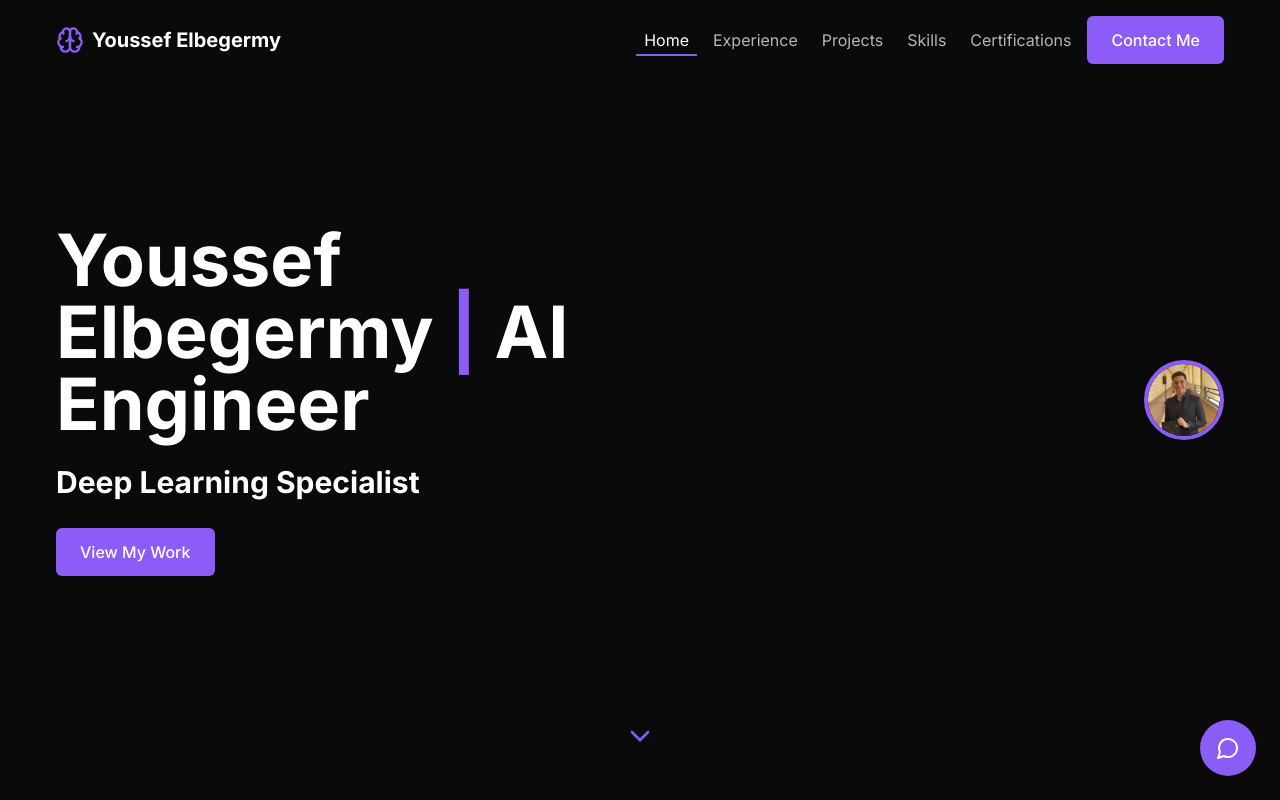
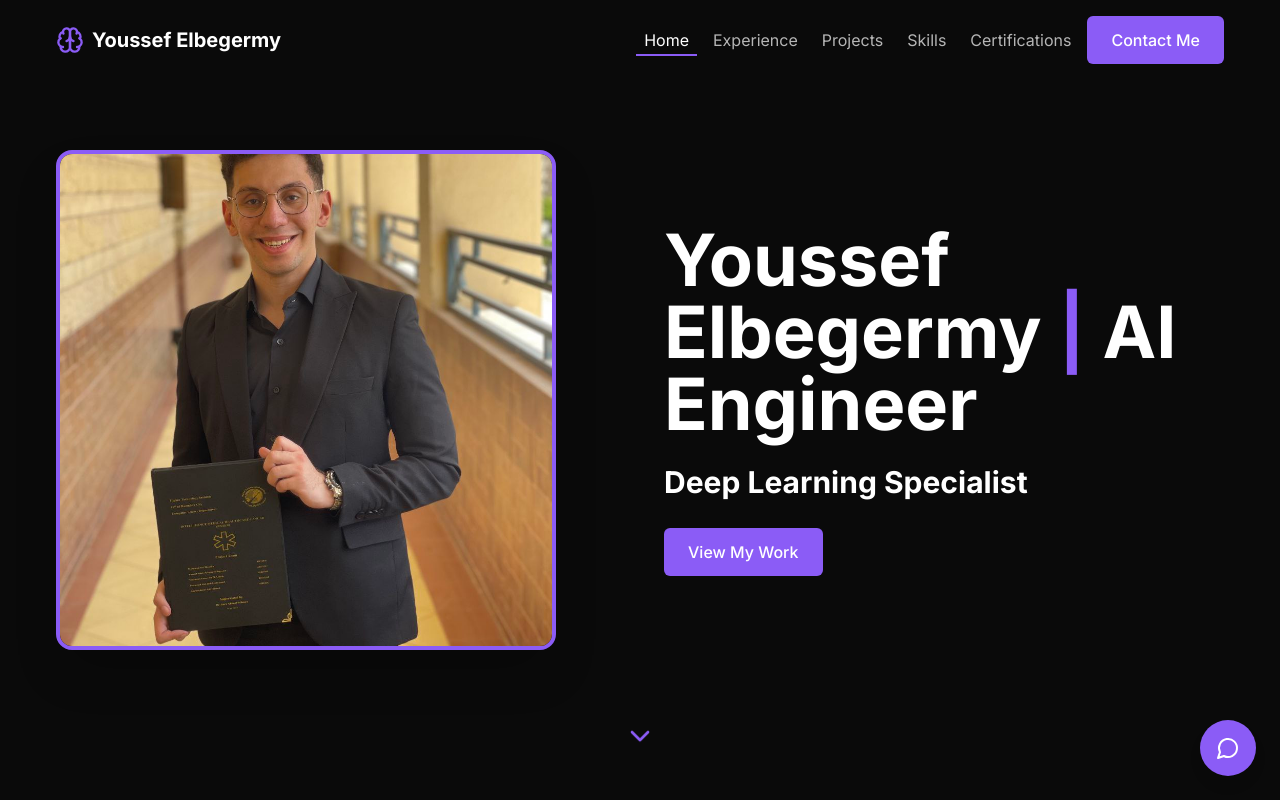
Before and after one commit to YoussefElBegirmy/Portfolio, a React (Vite) app: page / in a window 1280 px wide. Shown: the top 800 px of the page. Built offline with nearby package versions, Linux system fonts and the light colour scheme.

Commit message:
Update Hero Section Layout

```diff
--- a/src/sections/HeroSection.tsx
+++ b/src/sections/HeroSection.tsx
@@ -87,8 +87,18 @@ const HeroSection: React.FC = () => {
         }}
       />
 
-      <div className="container mx-auto px-4 py-20 flex flex-col md:flex-row items-center justify-between z-10">
-        <div className="text-center md:text-left md:w-1/2 mb-12 md:mb-0">
+      <div className="container mx-auto px-4 py-20 flex flex-col-reverse md:flex-row items-center justify-between z-10 gap-12">
+        <div className="md:w-1/2 flex justify-center md:justify-start">
+          <div className="relative w-72 h-72 md:w-[500px] md:h-[500px] rounded-2xl overflow-hidden border-4 border-accent shadow-2xl">
+            <img
+              src="/photo_2025-06-02_15-06-00.jpg"
+              alt="Youssef Elbegermy"
+              className="w-full h-full object-cover"
+            />
+          </div>
+        </div>
+
+        <div className="text-center md:text-left md:w-1/2">
           <h1 className="text-5xl md:text-6xl lg:text-7xl font-bold mb-6 animate-fade-in">
             Youssef Elbegermy <span className="text-accent">|</span> AI Engineer
           </h1>
@@ -123,16 +133,6 @@ const HeroSection: React.FC = () => {
             View My Work
           </Link>
         </div>
-
-        <div className="md:w-1/2 flex justify-center md:justify-end">
-          <div className="relative w-64 h-64 md:w-80 md:h-80 rounded-full overflow-hidden border-4 border-accent shadow-2xl">
-            <img
-              src="/photo_2025-06-02_15-06-00.jpg"
-              alt="Youssef Elbegermy"
-              className="w-full h-full object-cover object-top"
-            />
-          </div>
-        </div>
       </div>
 
       <div className="absolute bottom-10 left-0 w-full flex justify-center animate-bounce">
```
